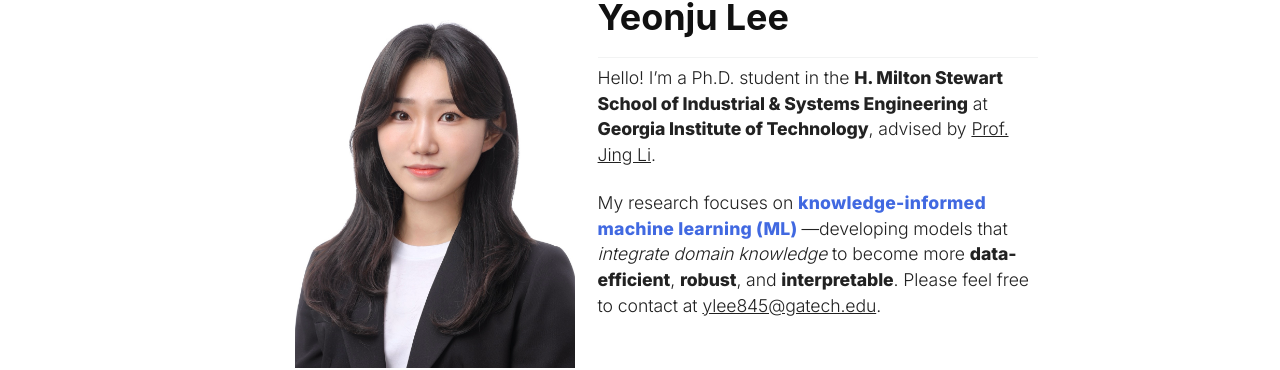
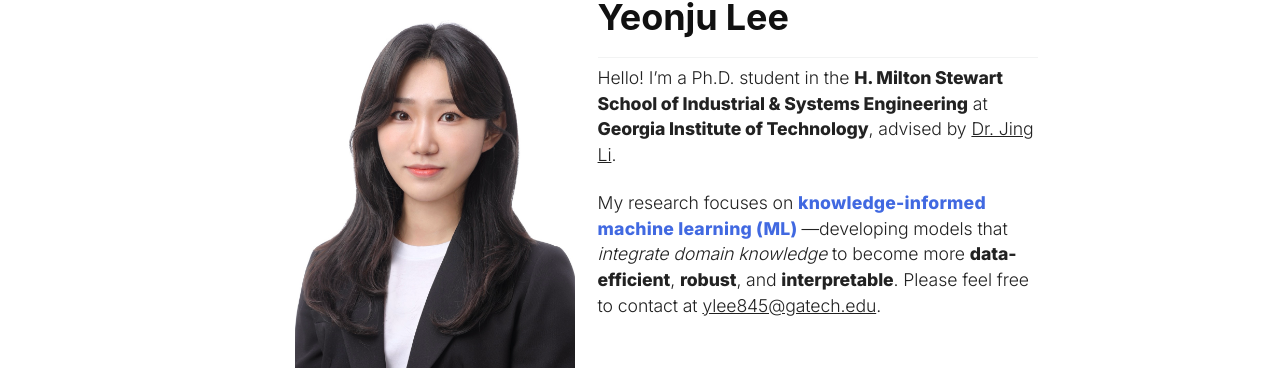
Before and after one commit to ylee845/ylee845.github.io, a Jekyll site: the page built from _pages/about.md, in a window 1280 px wide and 900 px high. Shown: the part 126-496 px from the top of the window. Built offline with Jekyll 4.4.1, drawn with Linux system fonts in a browser that asks for light colours; a script that is not in the unit is left out.

Commit message:
Update about.md

```diff
--- a/_pages/about.md
+++ b/_pages/about.md
@@ -156,7 +156,7 @@ h4 {
       Hello! I’m a Ph.D. student in the
       <strong>H. Milton Stewart School of Industrial & Systems Engineering</strong> at
       <strong>Georgia Institute of Technology</strong>, advised by
-      <a href="https://isye.gatech.edu/people/jing-li" target="_blank">Prof. Jing Li</a>.
+      <a href="https://isye.gatech.edu/people/jing-li" target="_blank">Dr. Jing Li</a>.
     </p>
 
     <p>
```
